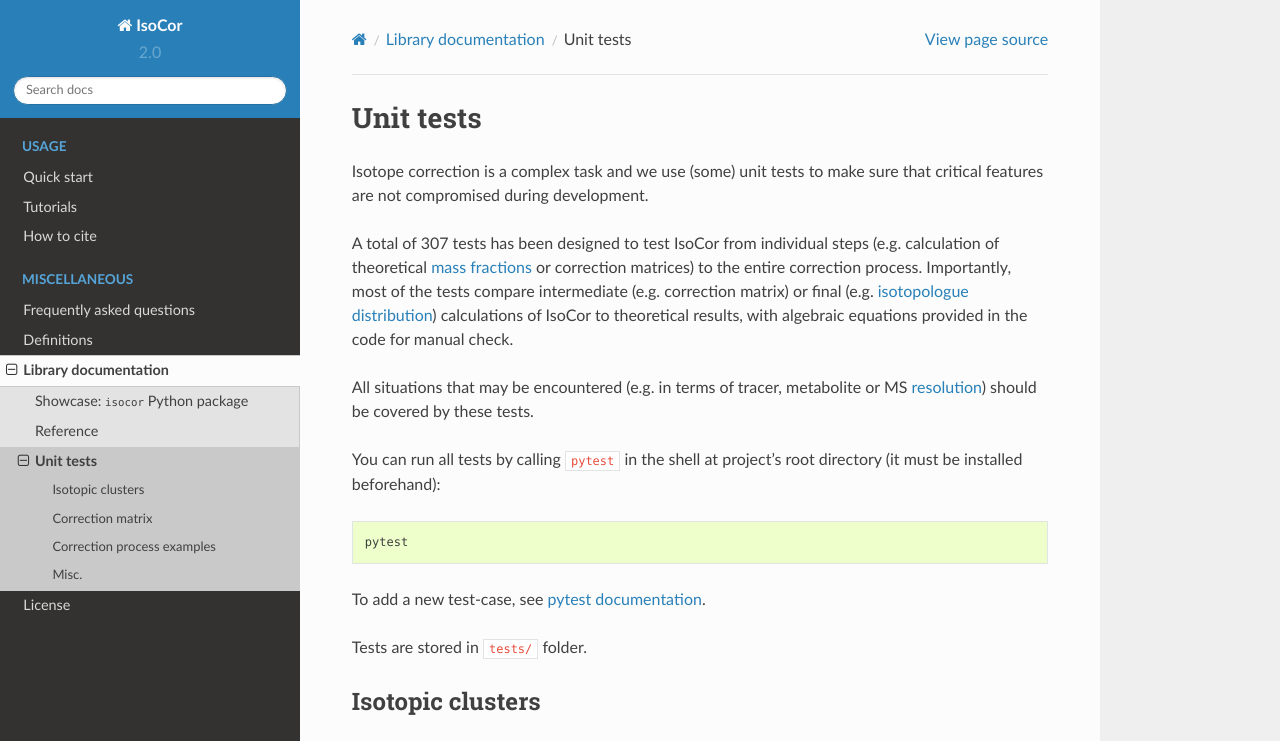
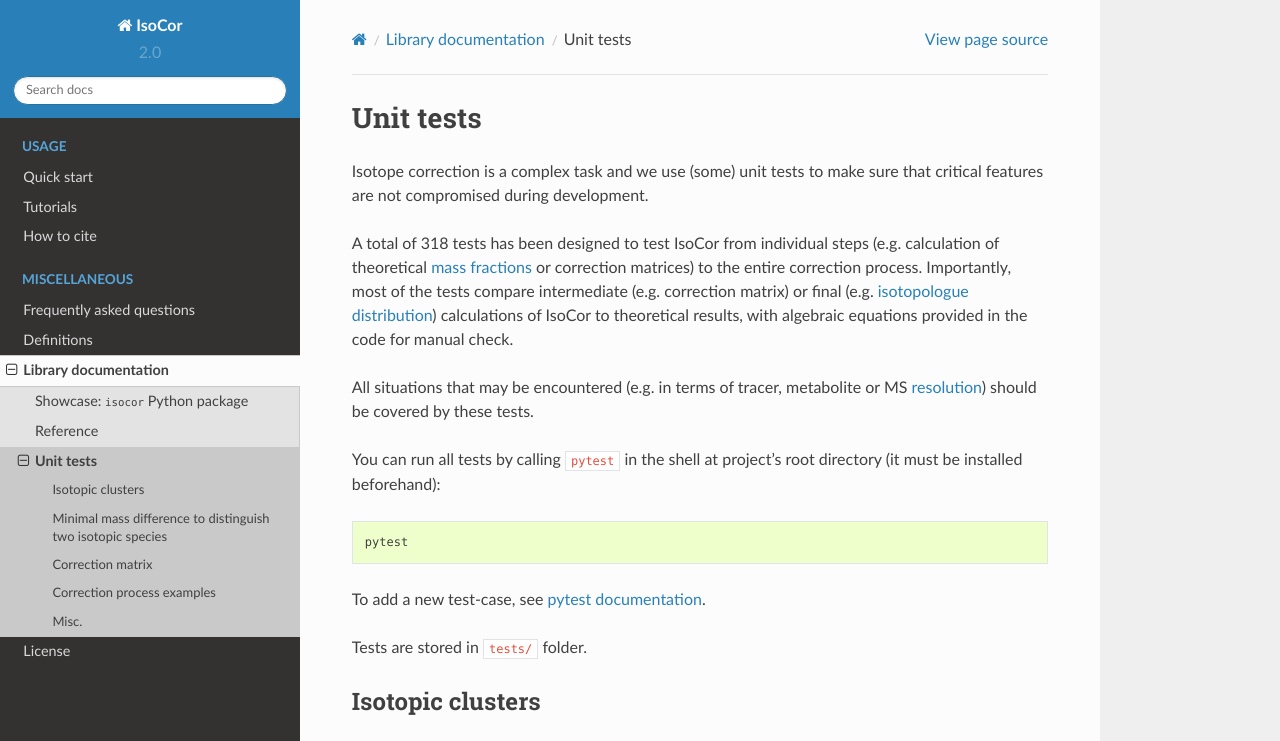
Before and after one commit to MetaSys-LISBP/IsoCor, a Sphinx documentation site: the page built from doc/tests.rst, in a window 1280 px wide and 1400 px high. Shown: the top 741 px of the window. Built offline with Sphinx 7.4.7 and the Read the Docs theme 2.0.0, drawn with Linux system fonts in a browser that asks for light colours; some of the changed text lies outside the part shown; grey boxes are pictures that could not be loaded.

Commit message:
update doc

```diff
--- a/doc/tests.rst
+++ b/doc/tests.rst
@@ -6,7 +6,7 @@
 Isotope correction is a complex task and we use (some) unit tests to make sure
 that critical features are not compromised during development.
 
-A total of 307 tests has been designed to test IsoCor from individual steps
+A total of 318 tests has been designed to test IsoCor from individual steps
 (e.g. calculation of theoretical :ref:`mass fractions <mass fractions>` or correction matrices) to the
 entire correction process.
 Importantly, most of the tests compare intermediate (e.g. correction matrix) or
@@ -36,6 +36,16 @@
    :members:
 
 .. automodule:: isocor.tests.test_isotopic_cluster_HighRes
+   :members:
+
+
+Minimal mass difference to distinguish two isotopic species
+--------------------------------------------------------------------------------
+
+.. automodule:: isocor.tests.test_m_min_constant
+   :members:
+
+.. automodule:: isocor.tests.test_m_min_orbitrap
    :members:
 
 
```
Also changed, not shown: 2 other files.
